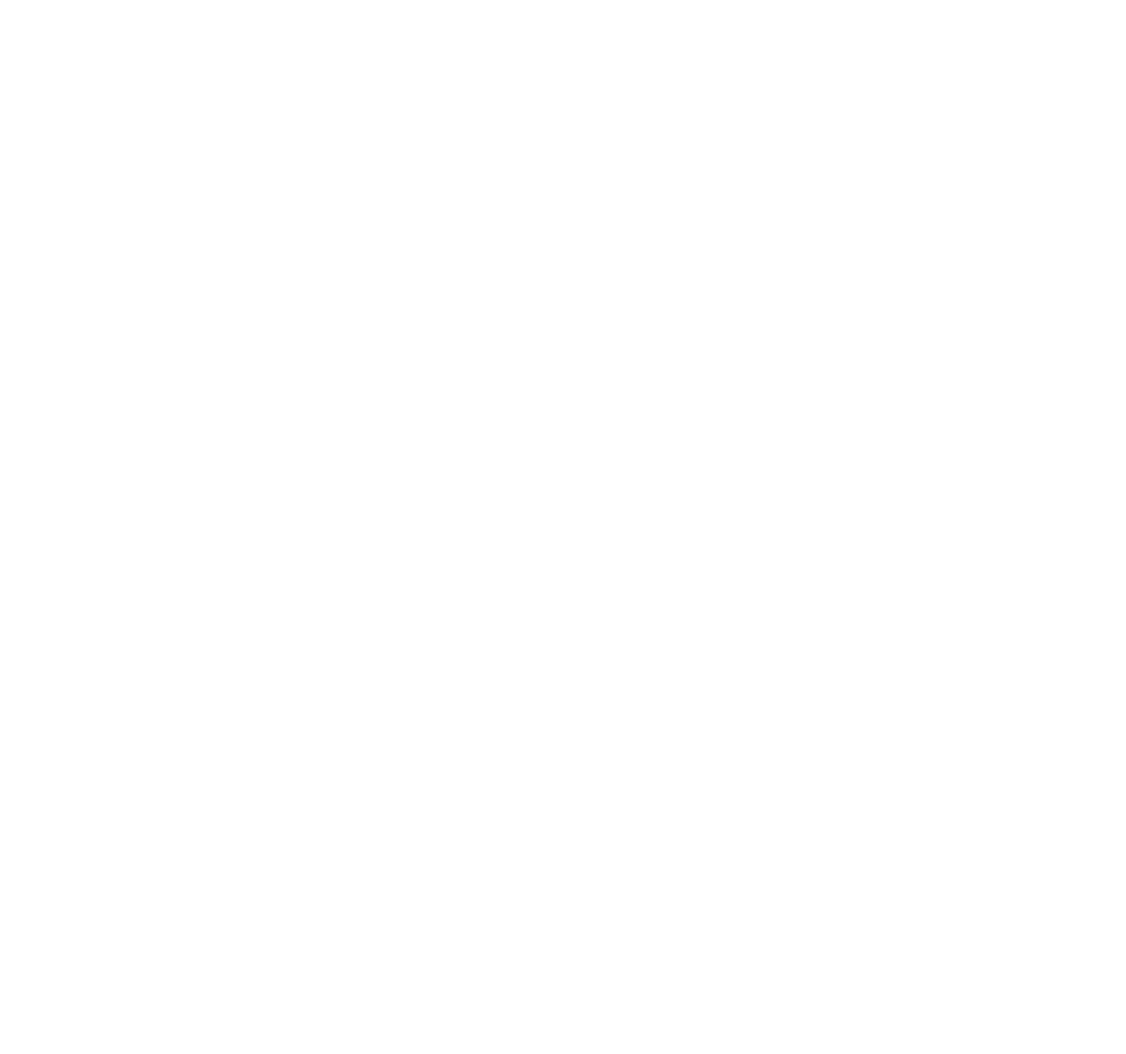
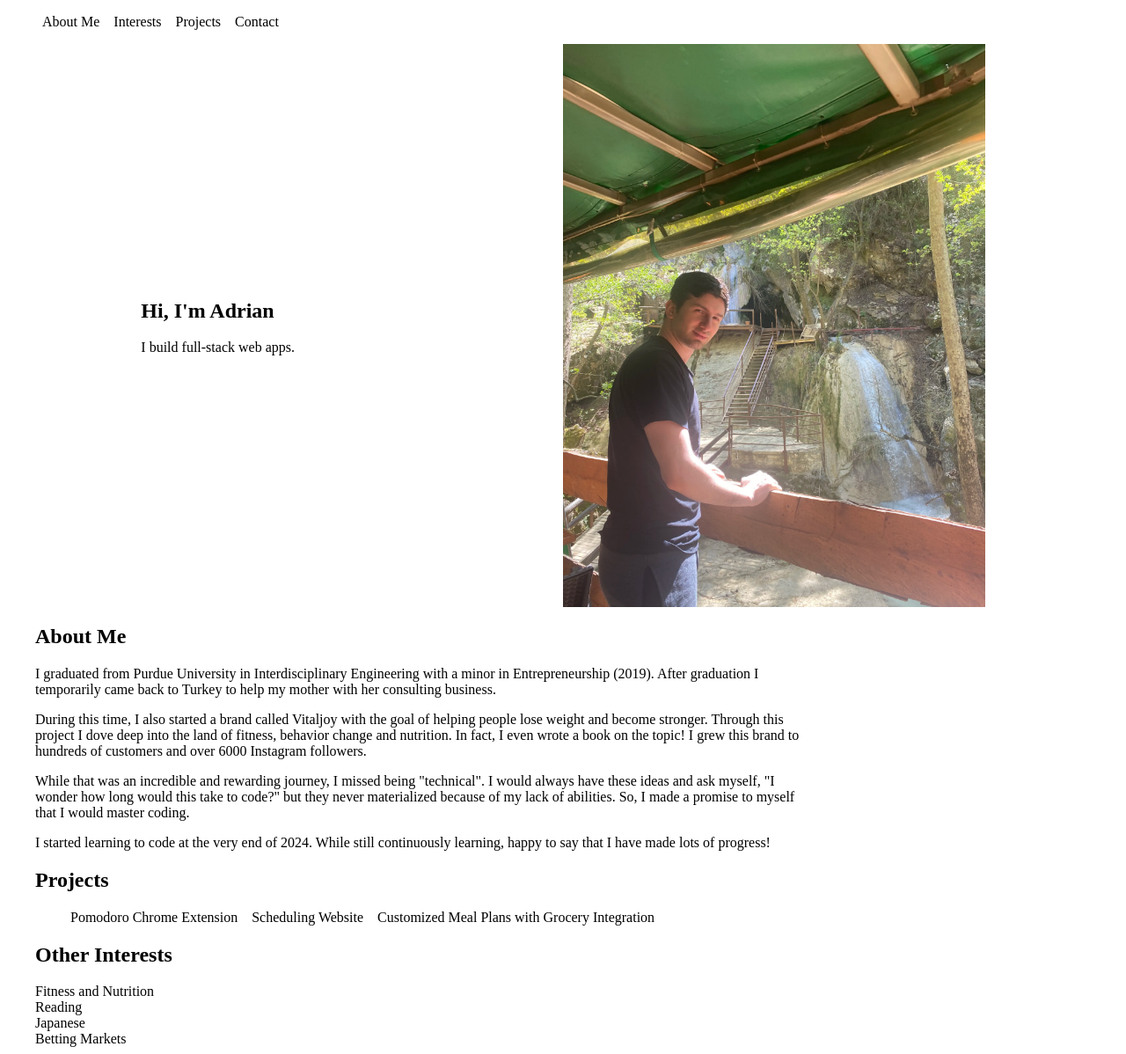
Before and after one commit to adriancitak/practice-projects, a plain HTML site: page portfolio-practice/index.html in a window 1280 px wide. Shown: the whole page at 88% size. Before the commit the page ends 800 px from the top, so only its background shows below. Drawn offline with Linux system fonts and the light colour scheme.

Commit message:
Added initial styling

```diff
--- a/portfolio-practice/index.html
+++ b/portfolio-practice/index.html
@@ -7,6 +7,54 @@
     <link rel="stylesheet" href="style.css">
 </head>
 <body>
+    <nav>
+        <ul>
+            <li><a href="#">About Me</a></li>
+            <li><a href="#">Interests</a></li>
+            <li><a href="#">Projects</a></li>
+            <li><a href="#">Contact</a></li>
+        </ul>
+    </nav>
+
+    <section class="main">
+        <div>
+            <h1>Hi, I'm Adrian</h1>
+            <p>I build full-stack web apps.</p>
+        </div>
+        <img src="IMG_6484.webp" alt="picture of me">
+
+    </section>
+    <section class="about-me">
+        <h2>About Me</h2>
+        <p>I graduated from Purdue University in Interdisciplinary Engineering with a minor in Entrepreneurship (2019). After graduation I temporarily came back to Turkey to help my mother with her consulting business.</p>
+        <p>During this time, I also started a brand called Vitaljoy with the goal of helping people lose weight and become stronger. Through this project I dove deep into the land of fitness, behavior change and nutrition. In fact, I even wrote a book on the topic! I grew this brand to hundreds of customers and over 6000 Instagram followers.</p>
+        <p>While that was an incredible and rewarding journey, I missed being "technical". I would always have these ideas and ask myself, "I wonder how long would this take to code?" but they never materialized because of my lack of abilities. So, I made a promise to myself that I would master coding.</p>
+        <p>I started learning to code at the very end of 2024. While still continuously learning, happy to say that I have made lots of progress!</p>
+    </section>
+    <section class="projects">
+        <h2>Projects</h2>
+        <ul>
+            <li><a href="#">Pomodoro Chrome Extension</a></li>
+            <li><a href="#">Scheduling Website</a></li>
+            <li><a href="#">Customized Meal Plans with Grocery Integration</a></li>
+        </ul>
+    </section>
+    <section class="other-interests">
+        <h2>Other Interests</h2>
+        <div>
+            Fitness and Nutrition
+        </div>
+        <div>
+            Reading
+        </div>
+        <div>
+            Japanese
+        </div>
+        <div>
+            Betting Markets
+        </div>
+    </section>
+
 
     <script src="main.js"></script>
 </body>
--- a/portfolio-practice/style.css
+++ b/portfolio-practice/style.css
@@ -0,0 +1,29 @@
+ul {
+    display: flex;
+    list-style: none;
+    gap: 16px;
+}
+
+
+li a {
+    color: black;
+    text-decoration: none;
+}
+
+
+
+.main {
+    display: flex;
+    align-items: center;
+    justify-content: space-around;
+
+}
+
+img {
+    height: 40em;
+}
+
+.about-me, .projects, .other-interests {
+    width: 70%;
+    margin-left: 2em;
+}
```
Also changed, not shown: portfolio-practice/IMG_6484.webp (added).
